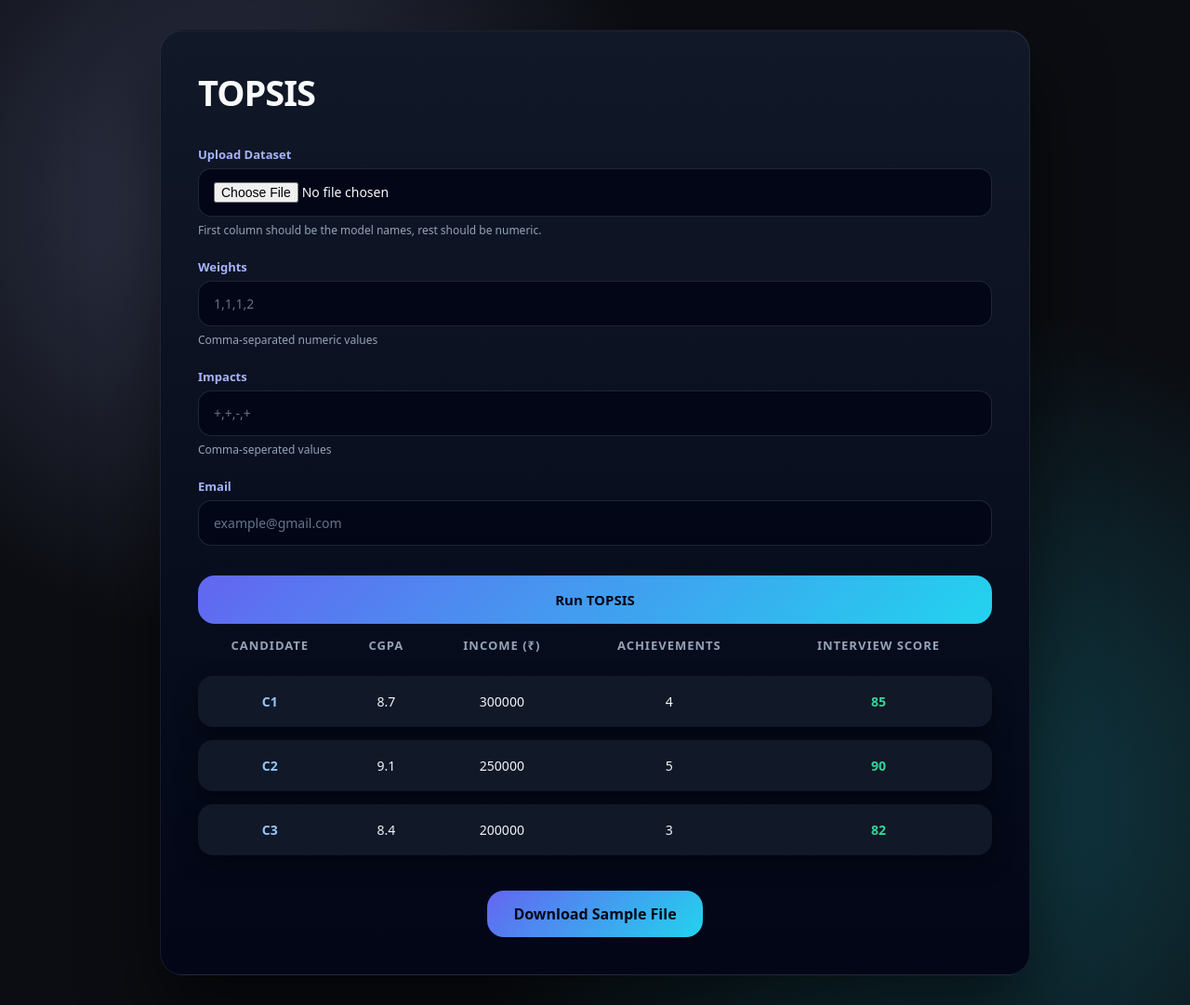
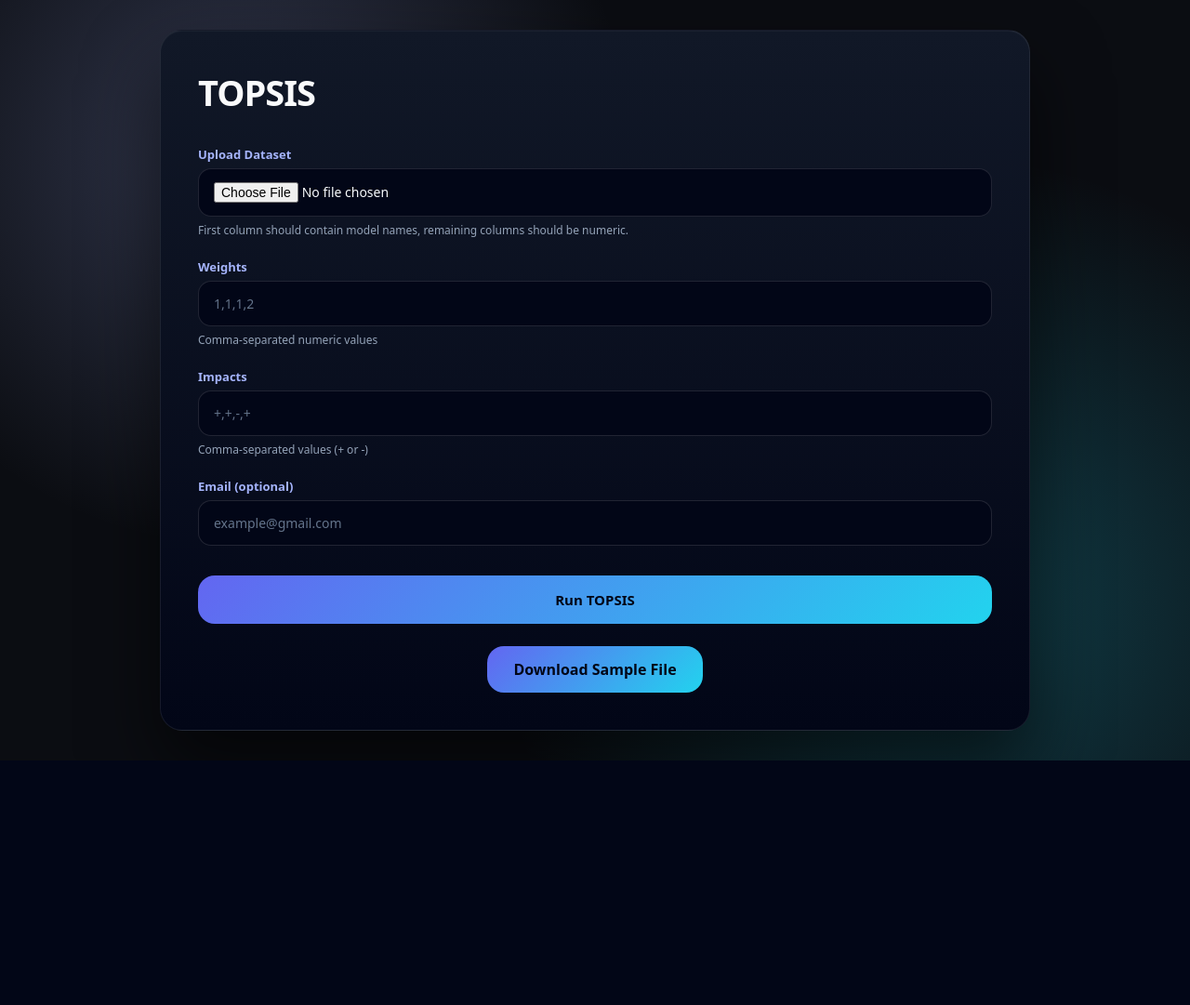
Before and after one commit to poojabisht10/Topsis, a Flask app: page / in a window 1280 px wide. Shown: the whole page at 93% size. After the commit the page ends 818 px from the top, so only its background shows below. Run offline with Flask 3, Linux system fonts and the light colour scheme.

Commit message:
Clean UI remove hardcoded sample table

```diff
--- a/topsis_web/templates/index.html
+++ b/topsis_web/templates/index.html
@@ -1,102 +1,75 @@
-<!DOCTYPE html>
+<!doctype html>
 <html>
   <head>
     <title>TOPSIS Web Service</title>
-    <link rel="stylesheet" href="{{ url_for('static', filename='style.css') }}">
-    <meta name="viewport" content="width=device-width, initial-scale=1.0">
+
+    <link
+      rel="stylesheet"
+      href="{{ url_for('static', filename='style.css') }}"
+    />
+
+    <meta name="viewport" content="width=device-width, initial-scale=1.0" />
   </head>
+
   <body>
-
     <div class="app">
       <div class="card">
-
         <div class="header">
-            <h1>TOPSIS </h1>
+          <h1>TOPSIS</h1>
         </div>
 
         <form method="POST" action="/submit" enctype="multipart/form-data">
-
           <div class="form-group">
             <label>Upload Dataset</label>
+
             <div class="file-box">
-                <input type="file" name="file" required>
+              <input type="file" name="file" required />
             </div>
+
             <div class="help">
-                    First column should be the model names, rest should be numeric.
+              First column should contain model names, remaining columns should
+              be numeric.
             </div>
           </div>
 
           <div class="form-group">
             <label>Weights</label>
-                <input type="text" name="weights" placeholder="1,1,1,2" required>
-                <div class="help">
-                    Comma-separated numeric values
-                </div>
+
+            <input type="text" name="weights" placeholder="1,1,1,2" required />
+
+            <div class="help">Comma-separated numeric values</div>
           </div>
 
           <div class="form-group">
             <label>Impacts</label>
-                <input type="text" name="impacts" placeholder="+,+,-,+" required>
-                <div class="help">
-                    Comma-seperated values
-                </div>
+
+            <input type="text" name="impacts" placeholder="+,+,-,+" required />
+
+            <div class="help">Comma-separated values (+ or -)</div>
           </div>
 
           <div class="form-group">
-                <label>Email</label>
-                <input type="email" name="email" placeholder="example@gmail.com">
+            <label>Email (optional)</label>
+
+            <input type="email" name="email" placeholder="example@gmail.com" />
           </div>
 
           <button type="submit">Run TOPSIS</button>
         </form>
 
         {% if message %}
+
         <div class="message">{{ message }}</div>
-        {% endif %}
 
-        {% if table %}
+        {% endif %} {% if table %}
+
         <div class="result">
           <h3>Result</h3>
-                    <div class="table-container">
-                        {{ table|safe }}
+
+          <div class="table-container">{{ table|safe }}</div>
         </div>
-            </div>
+
         {% endif %}
-
-       <table class="sample-table">
-    <thead>
-        <tr>
-            <th>Candidate</th>
-            <th>CGPA</th>
-            <th>Income (₹)</th>
-            <th>Achievements</th>
-            <th>Interview Score</th>
-        </tr>
-    </thead>
-    <tbody>
-        <tr>
-            <td>C1</td>
-            <td>8.7</td>
-            <td>300000</td>
-            <td>4</td>
-            <td>85</td>
-        </tr>
-        <tr>
-            <td>C2</td>
-            <td>9.1</td>
-            <td>250000</td>
-            <td>5</td>
-            <td>90</td>
-        </tr>
-        <tr>
-            <td>C3</td>
-            <td>8.4</td>
-            <td>200000</td>
-            <td>3</td>
-            <td>82</td>
-        </tr>
-    </tbody>
-</table>
 
         <div class="download-btn-wrapper">
           <a href="/static/data.xlsx" download class="download-btn">
@@ -104,10 +77,6 @@
           </a>
         </div>
       </div>
-
-
     </div>
-</div>
-
   </body>
 </html>
```
Lines whose indentation alone changed are shown as unchanged.
